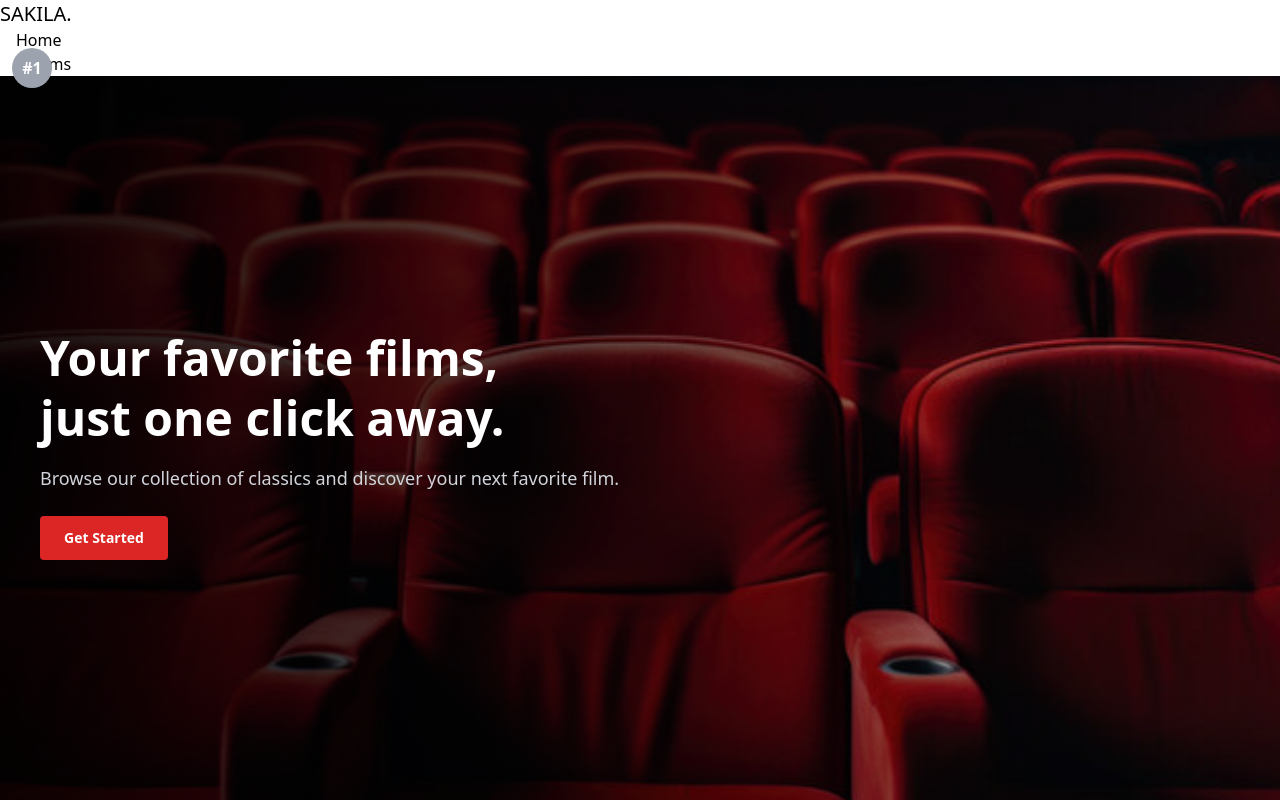
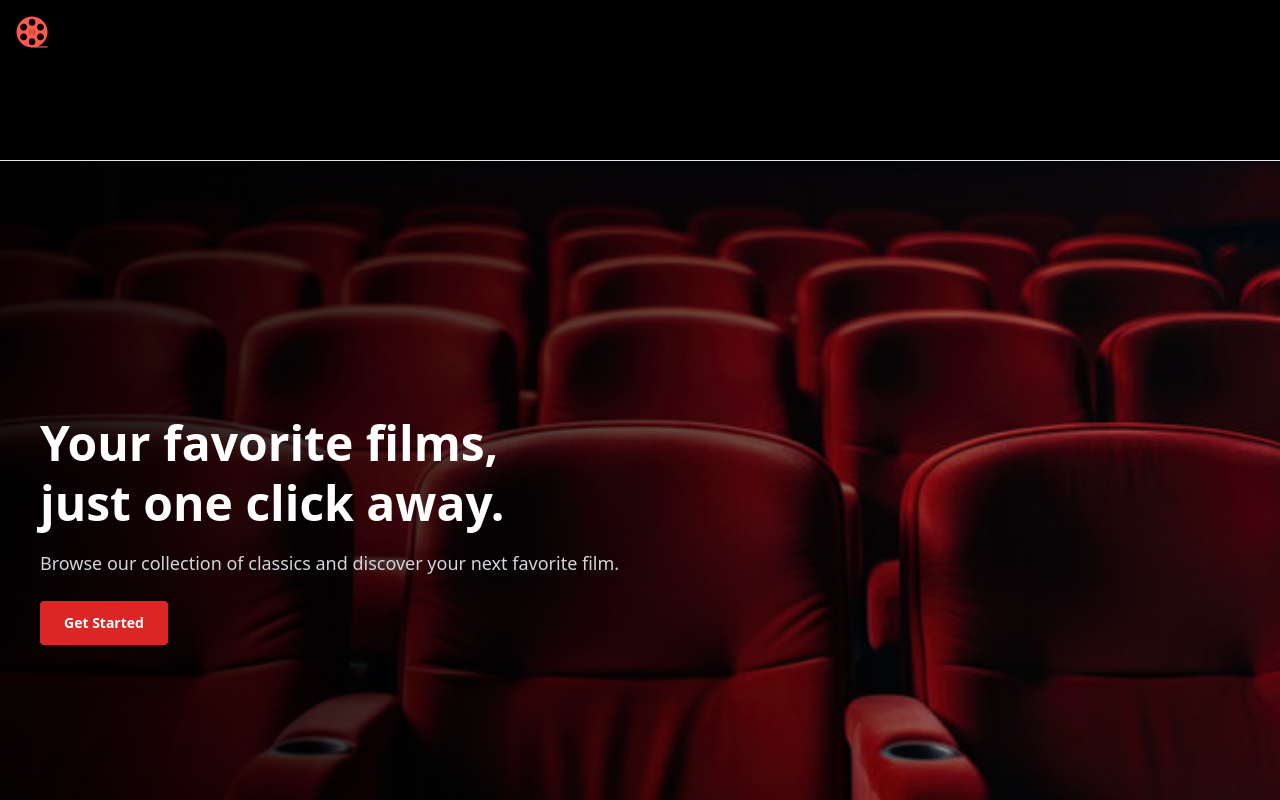
Before and after one commit to grugg1233/CS490_Pair_programming_Project, a React app in the folder frontend/: page / in a window 1280 px wide. Shown: the top 800 px of the page. Built offline with nearby package versions, Linux system fonts and the light colour scheme; the HTML template or start-up script is replaced by a standard one.

Commit message:
Change navbar to be sticky and add icon

```diff
--- a/frontend/src/Components/Navbar.tsx
+++ b/frontend/src/Components/Navbar.tsx
@@ -1,17 +1,16 @@
+import icon from "../assets/icon.png";
+
 const Navbar = () => {
   return (
-    <div className="navbar bg-base-100 shadow-sm">
-      <div className="flex-1">
-        <a className="btn btn-ghost text-xl">SAKILA.</a>
+    <div className="navbar bg-black shadow-sm sticky top-0 z-50 border-b-[0.5px]">
+      <div className="flex-1 items-center">
+        <img src={icon} alt="Icon description" className="h-16 w-16"></img>
+        <a className="btn btn-ghost text-[32px]">R&G.</a>
       </div>
       <div className="flex-none">
         <ul className="menu menu-horizontal px-4 space-x-4">
-          <li>
-            Home
-          </li>
-          <li>
-            Films
-          </li>
+          <li className="text-[16px]">Home</li>
+          <li className="text-[16px]">Films</li>
         </ul>
       </div>
     </div>
```
Also changed, not shown: frontend/src/assets/icon.png (added).
